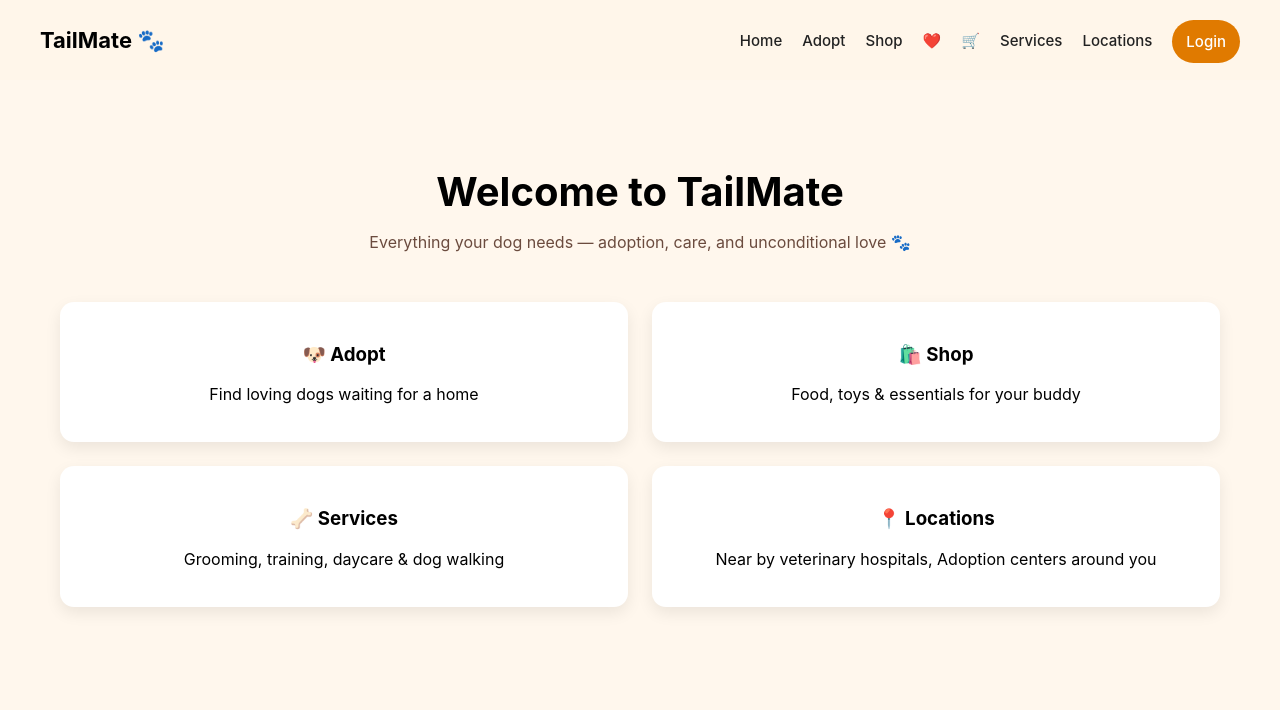
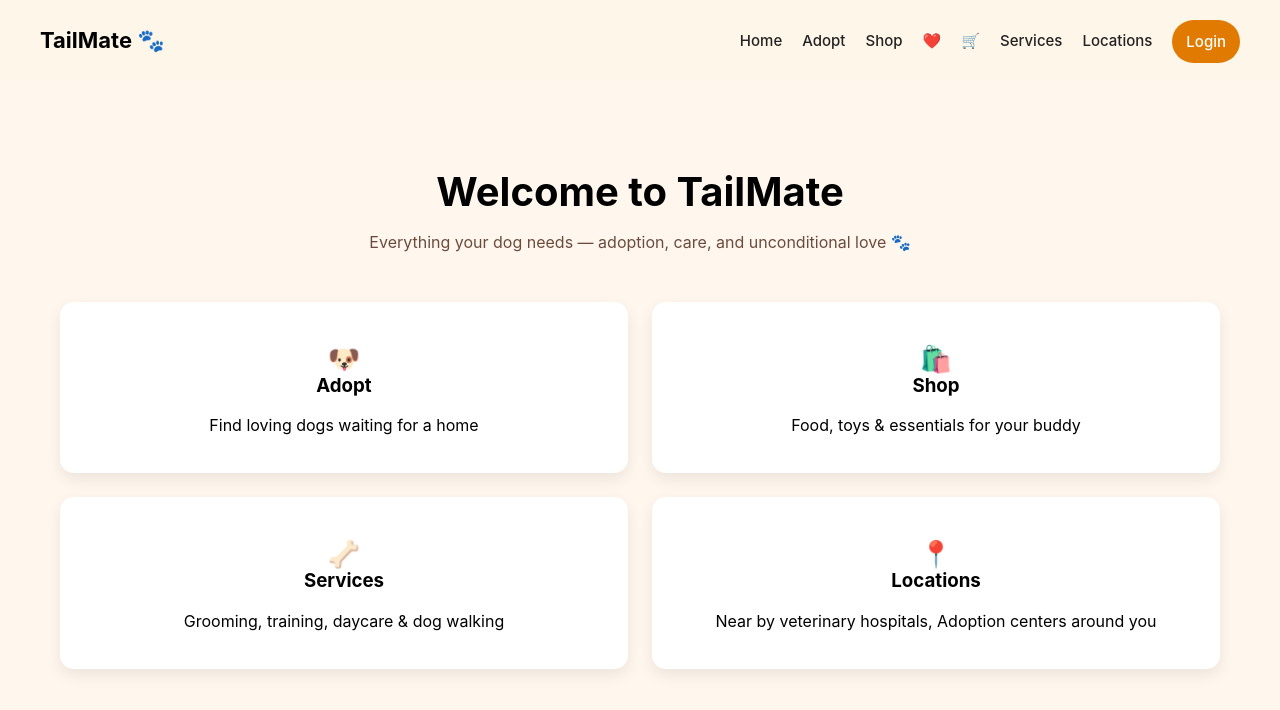
Before and after one commit to Namratha-2224/tailmate, a React (Create React App) app: page / in a window 1280 px wide. Shown: the top 710 px of the page. Built offline with nearby package versions, Linux system fonts and the light colour scheme.

Commit message:
Fix Home page cards layout

```diff
--- a/src/components/Card.js
+++ b/src/components/Card.js
@@ -5,7 +5,11 @@ function Card({ icon, title, desc, path }) {
 
   return (
     <div className="card" onClick={() => navigate(path)}>
-      <h3>{icon} {title}</h3>
+      <h3>
+        <span style={{ fontSize: "26px" }}>{icon}</span>
+        <br />
+        {title}
+      </h3>
       <p>{desc}</p>
     </div>
   );
```
